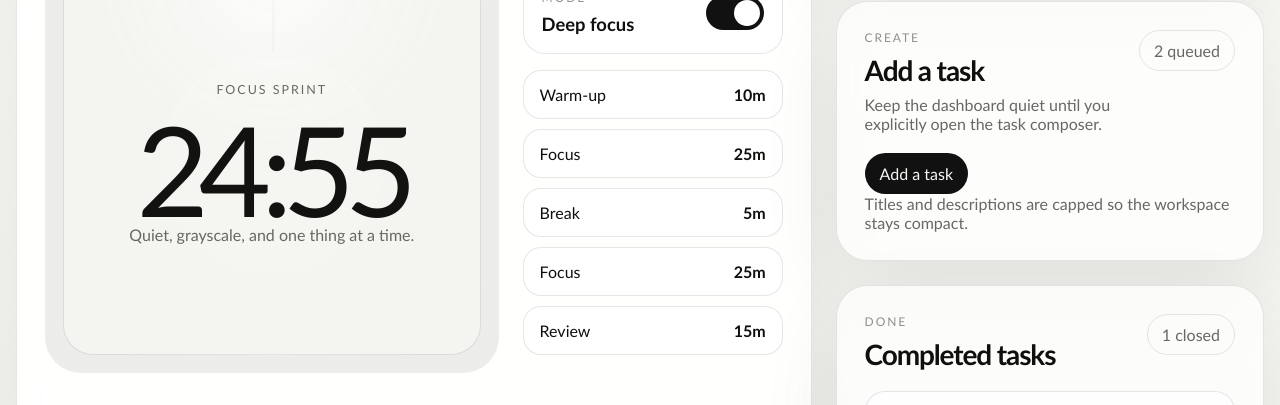
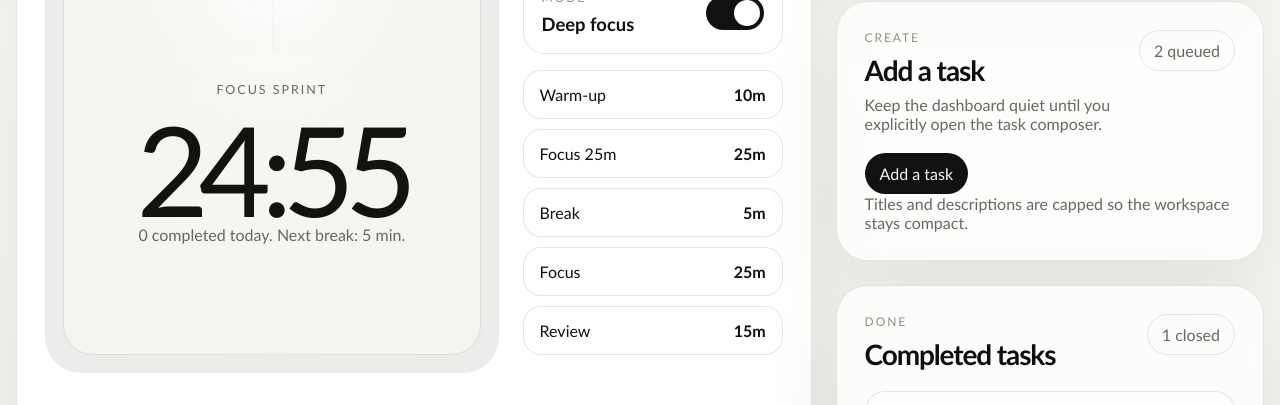
Before and after one commit to longjl1/Time-to-mato, a Next.js app: page / in a window 1280 px wide. Shown: the part 773-1178 px from the top of the page. Built offline with nearby package versions, Linux system fonts and the light colour scheme.

Commit message:
Bind the timer to configurable focus and break lengths

```diff
--- a/components/timer-card.tsx
+++ b/components/timer-card.tsx
@@ -5,7 +5,12 @@ import { Switch } from "@base-ui-components/react";
 import { sessionStrip } from "@/lib/data";
 import type { FocusTask } from "@/lib/focus-store";
 
-const totalSeconds = 25 * 60;
+type TimerCardProps = {
+  currentTask: FocusTask | null;
+  focusMinutes: number;
+  breakMinutes: number;
+  completedToday: number;
+};
 
 function formatClock(seconds: number) {
   const mins = Math.floor(seconds / 60)
@@ -17,13 +22,19 @@ function formatClock(seconds: number) {
   return `${mins}:${secs}`;
 }
 
-type TimerCardProps = {
-  currentTask: FocusTask | null;
-};
-
-export function TimerCard({ currentTask }: TimerCardProps) {
+export function TimerCard({
+  currentTask,
+  focusMinutes,
+  breakMinutes,
+  completedToday,
+}: TimerCardProps) {
+  const totalSeconds = focusMinutes * 60;
   const [secondsLeft, setSecondsLeft] = useState(totalSeconds);
   const [running, setRunning] = useState(true);
+
+  useEffect(() => {
+    setSecondsLeft(totalSeconds);
+  }, [totalSeconds]);
 
   useEffect(() => {
     if (!running) return;
@@ -33,26 +44,30 @@ export function TimerCard({ currentTask }: TimerCardProps) {
     }, 1000);
 
     return () => window.clearInterval(id);
-  }, [running]);
+  }, [running, totalSeconds]);
 
   const progress = useMemo(
-    () => ((totalSeconds - secondsLeft) / totalSeconds) * 100,
-    [secondsLeft],
+    () => ((totalSeconds - secondsLeft) / Math.max(totalSeconds, 1)) * 100,
+    [secondsLeft, totalSeconds],
   );
 
   const currentBlock = currentTask ? "Current focus" : "Inbox reset";
   const currentTitle = currentTask?.title ?? "No active task yet";
   const currentDetail =
     currentTask?.detail ??
-    "Add a task in the queue to let the timer and history track real work.";
+    "Add a task from the button on the right to let the timer and history track real work.";
 
   return (
     <section className="panel panel-strong surface timer-panel">
       <div className="section-head">
-        <div>
+        <div className="timer-copy-shell">
           <p className="section-kicker">Current</p>
-          <h2 className="section-title">{currentTitle}</h2>
-          <p className="section-copy">{currentDetail}</p>
+          <h2 className="section-title timer-task-title" title={currentTitle}>
+            {currentTitle}
+          </h2>
+          <p className="section-copy timer-task-copy" title={currentDetail}>
+            {currentDetail}
+          </p>
         </div>
         <div className="metric-chip">{currentBlock}</div>
       </div>
@@ -68,8 +83,12 @@ export function TimerCard({ currentTask }: TimerCardProps) {
         >
           <div className="timer-core">
             <p className="timer-mode">Focus sprint</p>
-            <div className="timer-display">{formatClock(secondsLeft)}</div>
-            <p className="mini-note">Quiet, grayscale, and one thing at a time.</p>
+            <div className="timer-display-shell">
+              <div className="timer-display">{formatClock(secondsLeft)}</div>
+            </div>
+            <p className="mini-note">
+              {completedToday} completed today. Next break: {breakMinutes} min.
+            </p>
           </div>
         </div>
 
@@ -89,12 +108,18 @@ export function TimerCard({ currentTask }: TimerCardProps) {
           </div>
 
           <div className="session-inline">
-            {sessionStrip.map((item) => (
-              <div key={`${item.label}-${item.minutes}`} className="session-step">
-                <span>{item.label}</span>
-                <strong>{item.minutes}m</strong>
-              </div>
-            ))}
+            {sessionStrip.map((item, index) => {
+              const minutes = item.label === "Break" ? breakMinutes : item.minutes;
+              const label =
+                index === 1 ? `Focus ${focusMinutes}m` : item.label;
+
+              return (
+                <div key={`${item.label}-${index}`} className="session-step">
+                  <span>{label}</span>
+                  <strong>{minutes}m</strong>
+                </div>
+              );
+            })}
           </div>
         </div>
       </div>
```
